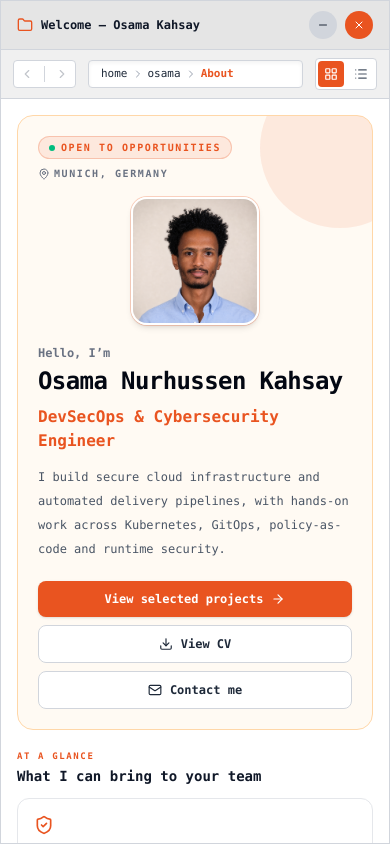
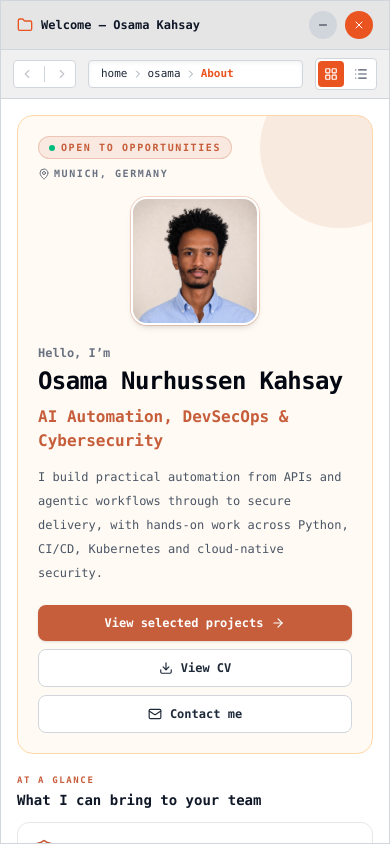
Before and after one commit to Owasamly/osam-portfolio, a React (Vite) app: page / in a window 390 px wide. Built offline with nearby package versions, Linux system fonts and the light colour scheme.

Commit message:
Align portfolio with AI automation roles

```diff
--- a/index.html
+++ b/index.html
@@ -6,7 +6,7 @@
     <meta name="viewport" content="width=device-width, initial-scale=1.0, maximum-scale=1.0, user-scalable=no, viewport-fit=cover" />
     <meta name="theme-color" content="#C65D3B" />
     <meta name="description" content="Osama Kahsay — DevSecOps and Cybersecurity Engineer building secure cloud infrastructure and automated delivery pipelines." />
-    <title>Osama Kahsay | DevSecOps &amp; Cybersecurity</title>
+    <title>Osama Kahsay | AI Automation, DevSecOps &amp; Cybersecurity</title>
   </head>
   <body>
     <div id="root"></div>
--- a/src/App.jsx
+++ b/src/App.jsx
@@ -73,7 +73,7 @@ export default function App() {
 
   // Start with a recruiter-friendly light canvas; visitors can still switch themes.
   const [isLightMode, setIsLightMode] = useState(true);
-  const [bgPreset, setBgPreset] = useState('#E7E0D5'); // Softer, lower-contrast warm neutral
+  const [bgPreset, setBgPreset] = useState('#EFE2CF'); // Warm sand without the previous grey cast
 
   // Window visibility states
   const [isWindowOpen, setIsWindowOpen] = useState(true);
--- a/src/components/DolphinWindow.jsx
+++ b/src/components/DolphinWindow.jsx
@@ -51,9 +51,9 @@ const badgeClasses = {
 
 function RecruiterHome({ isLightMode, onProjects, onCv, onContact, onClassicView }) {
   const strengths = [
-    ['Secure delivery', 'Security checks integrated into CI/CD before software reaches production.'],
-    ['Cloud-native security', 'Kubernetes controls, runtime monitoring and infrastructure guardrails.'],
-    ['Practical automation', 'Repeatable systems using GitOps, Terraform and policy-as-code.'],
+    ['AI & agentic automation', 'Python-based workflows with tool use, structured outputs, validation and testable steps.'],
+    ['Backend & integrations', 'REST APIs, databases and practical automation shaped around real product workflows.'],
+    ['Secure production delivery', 'Containers, CI/CD, Kubernetes, GitOps, policy gates and runtime monitoring.'],
   ];
 
   return (
@@ -61,10 +61,10 @@ function RecruiterHome({ isLightMode, onProjects, onCv, onContact, onClassicView
       <section className={`relative overflow-hidden rounded-2xl border p-5 sm:p-7 ${
         isLightMode ? 'border-orange-200 bg-[#fffaf3]' : 'border-[#4a332b] bg-[#211b19]'
       }`}>
-        <div className="absolute -right-12 -top-12 h-40 w-40 rounded-full bg-[#E95420]/10" />
+        <div className="absolute -right-12 -top-12 h-40 w-40 rounded-full bg-[#C65D3B]/10" />
         <div className="relative">
-          <div className="mb-4 flex flex-wrap items-center gap-2 text-[10px] font-bold uppercase tracking-[0.16em] text-[#E95420]">
-            <span className="inline-flex items-center gap-1.5 rounded-full border border-[#E95420]/25 bg-[#E95420]/10 px-2.5 py-1">
+          <div className="mb-4 flex flex-wrap items-center gap-2 text-[10px] font-bold uppercase tracking-[0.16em] text-[#C65D3B]">
+            <span className="inline-flex items-center gap-1.5 rounded-full border border-[#C65D3B]/25 bg-[#C65D3B]/10 px-2.5 py-1">
               <span className="h-1.5 w-1.5 rounded-full bg-emerald-500" /> Open to opportunities
             </span>
             <span className={`inline-flex items-center gap-1 ${isLightMode ? 'text-gray-500' : 'text-gray-400'}`}>
@@ -75,27 +75,27 @@ function RecruiterHome({ isLightMode, onProjects, onCv, onContact, onClassicView
           <div className="flex flex-col gap-5 sm:flex-row sm:items-center sm:gap-7">
             <img
               src="/osama-portfolio-headshot-v2.png"
-              alt="Osama Nurhussen Kahsay, DevSecOps and cybersecurity engineer"
-              className="mx-auto h-32 w-32 shrink-0 rounded-2xl border-2 border-white object-cover shadow-md ring-1 ring-[#E95420]/25 sm:order-2 sm:mx-0 sm:h-40 sm:w-40"
+              alt="Osama Nurhussen Kahsay, AI automation, DevSecOps and cybersecurity engineer"
+              className="mx-auto h-32 w-32 shrink-0 rounded-2xl border-2 border-white object-cover shadow-md ring-1 ring-[#C65D3B]/25 sm:order-2 sm:mx-0 sm:h-40 sm:w-40"
             />
             <div className="min-w-0 flex-1 sm:order-1">
               <p className={`mb-1 text-xs font-semibold ${isLightMode ? 'text-gray-500' : 'text-gray-400'}`}>Hello, I’m</p>
               <h1 className={`text-2xl font-black tracking-tight sm:text-3xl ${isLightMode ? 'text-gray-950' : 'text-white'}`}>
                 Osama Nurhussen Kahsay
               </h1>
-              <h2 className="mt-2 text-base font-bold text-[#E95420] sm:text-lg">DevSecOps &amp; Cybersecurity Engineer</h2>
+              <h2 className="mt-2 text-base font-bold text-[#C65D3B] sm:text-lg">AI Automation, DevSecOps &amp; Cybersecurity</h2>
               <p className={`mt-3 max-w-2xl text-[12px] leading-6 ${isLightMode ? 'text-gray-600' : 'text-gray-300'}`}>
-                I build secure cloud infrastructure and automated delivery pipelines, with hands-on work across Kubernetes, GitOps, policy-as-code and runtime security.
+                I build practical automation from APIs and agentic workflows through to secure delivery, with hands-on work across Python, CI/CD, Kubernetes and cloud-native security.
               </p>
 
               <div className="mt-5 flex flex-col gap-2 sm:flex-row sm:flex-wrap">
-                <button onClick={onProjects} className="inline-flex items-center justify-center gap-2 rounded-lg bg-[#E95420] px-4 py-2.5 text-xs font-bold text-white shadow-sm transition hover:bg-[#cf4318]">
+                <button onClick={onProjects} className="inline-flex items-center justify-center gap-2 rounded-lg bg-[#C65D3B] px-4 py-2.5 text-xs font-bold text-white shadow-sm transition hover:bg-[#A94D31]">
                   View selected projects <ArrowRight className="h-3.5 w-3.5" />
                 </button>
-                <button onClick={onCv} className={`inline-flex items-center justify-center gap-2 rounded-lg border px-4 py-2.5 text-xs font-bold transition ${isLightMode ? 'border-gray-300 bg-white text-gray-800 hover:border-[#E95420]' : 'border-[#444] bg-[#161616] text-gray-100 hover:border-[#E95420]'}`}>
+                <button onClick={onCv} className={`inline-flex items-center justify-center gap-2 rounded-lg border px-4 py-2.5 text-xs font-bold transition ${isLightMode ? 'border-gray-300 bg-white text-gray-800 hover:border-[#C65D3B]' : 'border-[#444] bg-[#161616] text-gray-100 hover:border-[#C65D3B]'}`}>
                   <Download className="h-3.5 w-3.5" /> View CV
                 </button>
-                <button onClick={onContact} className={`inline-flex items-center justify-center gap-2 rounded-lg border px-4 py-2.5 text-xs font-bold transition ${isLightMode ? 'border-gray-300 bg-white text-gray-800 hover:border-[#E95420]' : 'border-[#444] bg-[#161616] text-gray-100 hover:border-[#E95420]'}`}>
+                <button onClick={onContact} className={`inline-flex items-center justify-center gap-2 rounded-lg border px-4 py-2.5 text-xs font-bold transition ${isLightMode ? 'border-gray-300 bg-white text-gray-800 hover:border-[#C65D3B]' : 'border-[#444] bg-[#161616] text-gray-100 hover:border-[#C65D3B]'}`}>
                   <Mail className="h-3.5 w-3.5" /> Contact me
                 </button>
               </div>
@@ -107,7 +107,7 @@ function RecruiterHome({ isLightMode, onProjects, onCv, onContact, onClassicView
       <section>
         <div className="mb-3 flex items-end justify-between gap-3">
           <div>
-            <p className="text-[9px] font-bold uppercase tracking-[0.18em] text-[#E95420]">At a glance</p>
+            <p className="text-[9px] font-bold uppercase tracking-[0.18em] text-[#C65D3B]">At a glance</p>
             <h3 className={`mt-1 text-sm font-bold sm:text-base ${isLightMode ? 'text-gray-900' : 'text-white'}`}>What I can bring to your team</h3>
           </div>
           <span className={`hidden text-[10px] sm:block ${isLightMode ? 'text-gray-400' : 'text-gray-500'}`}>profile_summary.md</span>
@@ -115,7 +115,7 @@ function RecruiterHome({ isLightMode, onProjects, onCv, onContact, onClassicView
         <div className="grid gap-3 sm:grid-cols-3">
           {strengths.map(([title, description]) => (
             <article key={title} className={`rounded-xl border p-4 ${isLightMode ? 'border-gray-200 bg-white' : 'border-[#333] bg-[#181818]'}`}>
-              <ShieldCheck className="mb-2 h-5 w-5 text-[#E95420]" />
+              <ShieldCheck className="mb-2 h-5 w-5 text-[#C65D3B]" />
               <h4 className={`text-xs font-bold ${isLightMode ? 'text-gray-900' : 'text-gray-100'}`}>{title}</h4>
               <p className={`mt-1.5 text-[10px] leading-4 ${isLightMode ? 'text-gray-500' : 'text-gray-400'}`}>{description}</p>
             </article>
@@ -128,7 +128,7 @@ function RecruiterHome({ isLightMode, onProjects, onCv, onContact, onClassicView
           <p className={`text-[11px] font-bold ${isLightMode ? 'text-gray-800' : 'text-gray-200'}`}>Want the full Linux experience?</p>
           <p className={`mt-0.5 text-[10px] ${isLightMode ? 'text-gray-500' : 'text-gray-400'}`}>Browse the portfolio as files, folders and terminal commands.</p>
         </div>
-        <button onClick={onClassicView} className="shrink-0 text-[10px] font-bold text-[#E95420] hover:underline">Open classic file view →</button>
+        <button onClick={onClassicView} className="shrink-0 text-[10px] font-bold text-[#C65D3B] hover:underline">Open classic file view →</button>
       </div>
     </div>
   );
--- a/src/data/portfolioFileSystem.js
+++ b/src/data/portfolioFileSystem.js
@@ -201,6 +201,7 @@ export const directoryContents = {
     directory('DevSecOps_Juice_Shop', 'devsecops_juice_shop'),
     directory('MK_Delivery', 'mk_delivery_project'),
     directory('Snippy_AI_Cursor', 'snippy_ai_cursor', { badge: 'Prototype', badgeTone: 'amber' }),
+    directory('Agentic_Job_Search', 'agentic_job_search', { badge: 'In progress', badgeTone: 'amber' }),
     directory('Vault_OIDC_Secrets', null, {
       badge: 'In progress',
       badgeTone: 'amber',
@@ -352,6 +353,47 @@ export const directoryContents = {
     webLink('GitHub.url', `${GITHUB}/Snippy-app`),
   ],
 
+  agentic_job_search: [
+    textFile(
+      'Project_Overview.txt',
+      projectOverview({
+        title: 'Agentic Job Search & Resume Tailoring',
+        summary: 'A local, human-in-the-loop workflow for turning a job description and verified master resume into structured, role-specific content, then assisting with visible browser-based resume editing.',
+        stack: 'Node.js, browser automation, LLM APIs, structured JSON, validation, persistent local browser sessions',
+        highlights: '- Produces reviewable structured resume content\n- Keeps generated claims grounded in verified source material\n- Matches known resume concepts to visible editor fields\n- Requires human review before content is used\n- Keeps credentials and browser-profile data local',
+      }),
+    ),
+    jsonFile(
+      'Current_Status.json',
+      {
+        status: 'Local prototype / actively in progress',
+        implemented: [
+          'Job-description and master-resume input workflow',
+          'Provider-configurable LLM generation',
+          'Structured resume-content review',
+          'Visible browser session with persistent local profile',
+          'Conservative matching for headline, summary and skills fields',
+        ],
+        safety_boundaries: [
+          'No automatic job submission',
+          'No credentials stored in source code',
+          'Human review required for generated claims and filled fields',
+          'Private repository while personal-data handling is refined',
+        ],
+        next_steps: [
+          'Add site-specific mappings for rich-text resume sections',
+          'Separate reusable candidate data from generated role variants',
+          'Add repeatable evaluation cases for factuality and field matching',
+          'Expand from resume tailoring into tracked, approval-based application assistance',
+        ],
+      },
+    ),
+    textFile(
+      'Why_It_Matters.txt',
+      `This project explores the less glamorous parts of agentic automation: grounding, validation, browser-state handling, safe failure and explicit human approval.\n\nIt is intentionally presented as an in-progress local prototype. The goal is dependable assistance rather than unsupervised application volume.`,
+    ),
+  ],
+
   experience: [
     imageFile('Experience_Timeline.png'),
     textFile(
```
